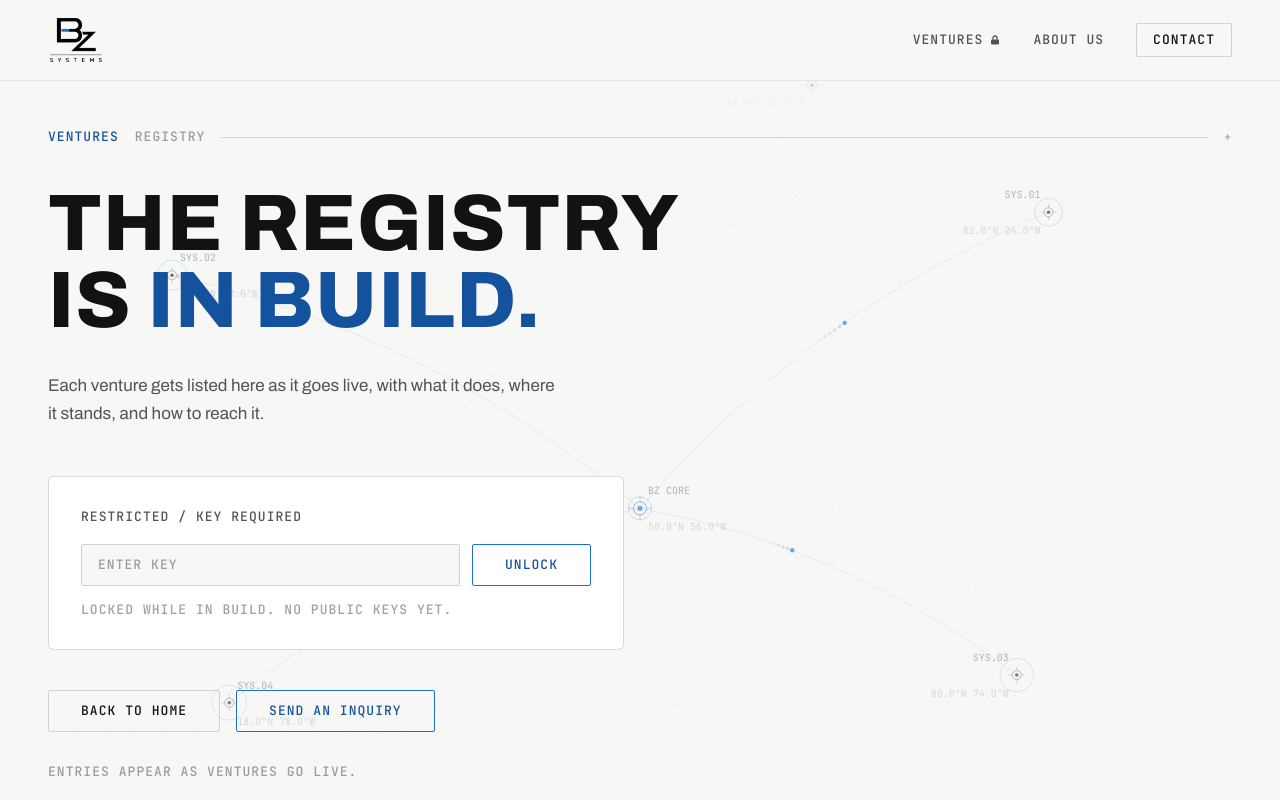
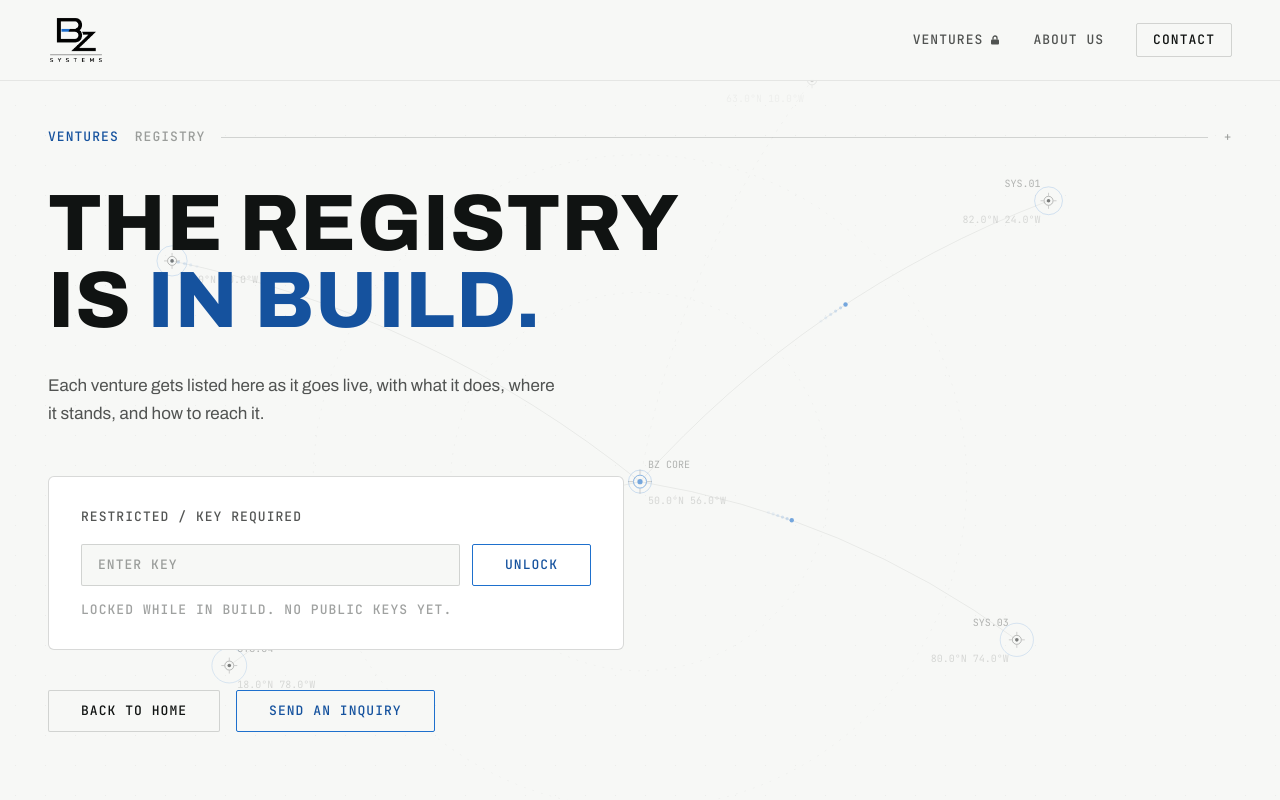
Before and after one commit to ZieglerBlake/bzsystems, a Next.js app: page /ventures in a window 1280 px wide. Shown: the top 800 px of the page. Built offline with nearby package versions, Linux system fonts and the light colour scheme.

Commit message:
Ventures: solid buttons, drop repeated line; home says locked until the first venture launches

```diff
--- a/app/page.tsx
+++ b/app/page.tsx
@@ -159,8 +159,8 @@ export default function Home() {
                 </p>
                 <p>
                   Each venture gets listed on the ventures page as it goes
-                  live. For now that page is locked, open to clients and
-                  partners on request.
+                  live. For now that page is locked until the first venture
+                  launches.
                 </p>
               </div>
             </div>
--- a/app/ventures/page.tsx
+++ b/app/ventures/page.tsx
@@ -55,20 +55,17 @@ export default function Ventures() {
             <div className="mt-10 flex flex-wrap items-center gap-4">
               <Link
                 href="/"
-                className="rounded-sm border border-line px-8 py-3 font-mono text-label uppercase text-ink transition-all duration-200 hover:border-signal hover:shadow-glow"
+                className="rounded-sm border border-line bg-void px-8 py-3 font-mono text-label uppercase text-ink transition-all duration-200 hover:border-signal hover:shadow-glow"
               >
                 Back to home
               </Link>
               <Link
                 href="/#contact"
-                className="rounded-sm border border-signal px-8 py-3 font-mono text-label uppercase text-signal-bright transition-all duration-200 hover:bg-signal hover:text-panel hover:shadow-glow"
+                className="rounded-sm border border-signal bg-void px-8 py-3 font-mono text-label uppercase text-signal-bright transition-all duration-200 hover:bg-signal hover:text-panel hover:shadow-glow"
               >
                 Send an inquiry
               </Link>
             </div>
-            <p className="mt-8 font-mono text-label uppercase text-ink-faint">
-              Entries appear as ventures go live.
-            </p>
           </div>
         </section>
       </main>
```
Also changed, not shown: 1 other file (tests, documents, lock files or other folders).
